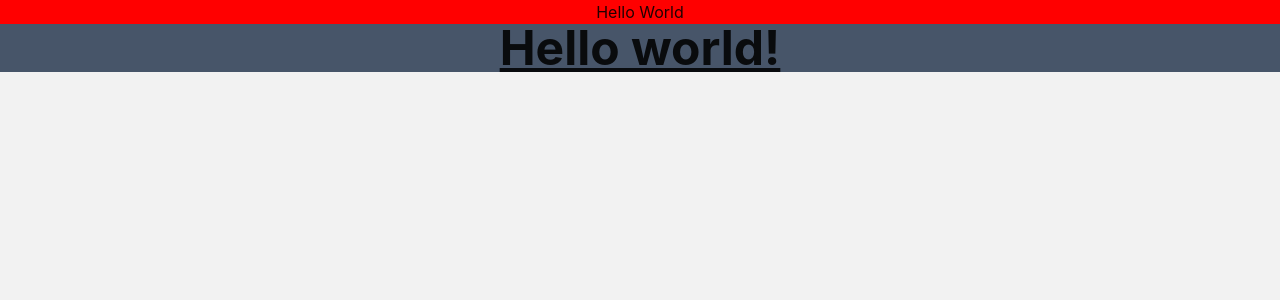
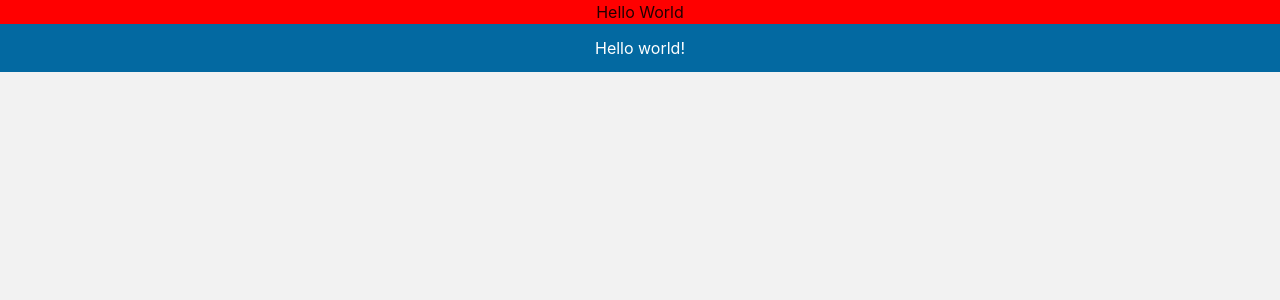
Before and after one commit to AlexisCast/my-dashboard-react, a React (Create React App) app: page / in a window 1280 px wide. Shown: the top 300 px of the page. Built offline with nearby package versions, Linux system fonts and the light colour scheme.

Commit message:
configure postcss and add prettierc for tailwind

```diff
--- a/package.json
+++ b/package.json
@@ -39,8 +39,10 @@
     ]
   },
   "devDependencies": {
+    "@babel/plugin-proposal-private-property-in-object": "^7.21.11",
     "@eslint/compat": "^1.0.1",
     "@eslint/js": "^9.3.0",
+    "autoprefixer": "^10.4.19",
     "eslint": "^8.57.0",
     "eslint-config-prettier": "^9.1.0",
     "eslint-plugin-prettier": "^5.1.3",
@@ -48,7 +50,10 @@
     "eslint-plugin-react-hooks": "^4.6.2",
     "eslint-plugin-react-refresh": "^0.4.7",
     "globals": "^15.2.0",
+    "postcss": "^8.4.38",
+    "postcss-import": "^16.1.0",
     "prettier": "^3.2.5",
+    "prettier-plugin-tailwindcss": "^0.5.14",
     "tailwindcss": "^3.4.3"
   }
 }
--- /dev/null
+++ b/postcss.config.js
@@ -0,0 +1,8 @@
+module.exports = {
+  plugins: {
+    'postcss-import': {},
+    tailwindcss: {},
+    autoprefixer: {},
+    ...(process.env.NODE_ENV === 'production' ? { cssnano: {} } : {})
+  }
+};
--- a/src/App.jsx
+++ b/src/App.jsx
@@ -4,7 +4,9 @@ function App() {
   return (
     <div>
       <HelloWorld />
-      <h1 className="text-5xl font-bold underline bg-slate-600">Hello world!</h1>
+      <h1 className="bg-sky-700 px-4 py-2 text-white hover:bg-sky-800 sm:px-8 sm:py-3">
+        Hello world!
+      </h1>
     </div>
   );
 }
```
Also changed, not shown: .prettierrc.json, 2 other files (tests, documents, lock files or other folders).
